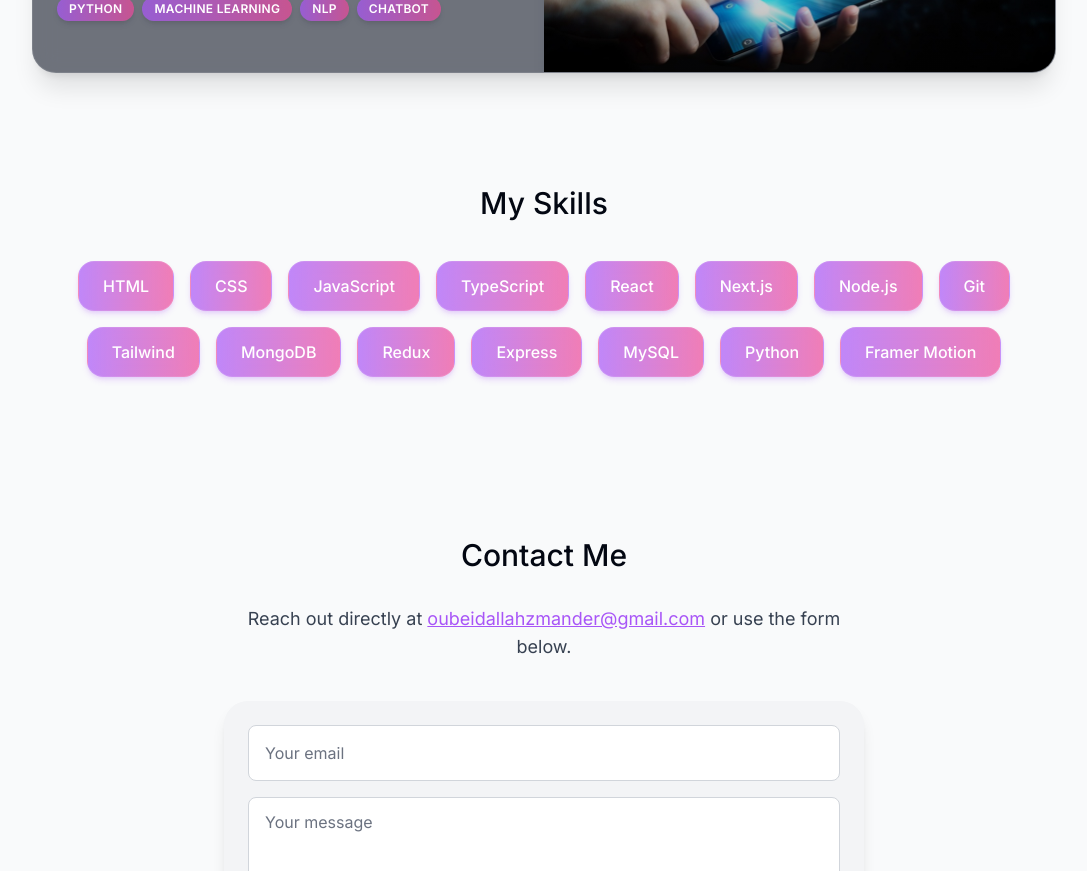
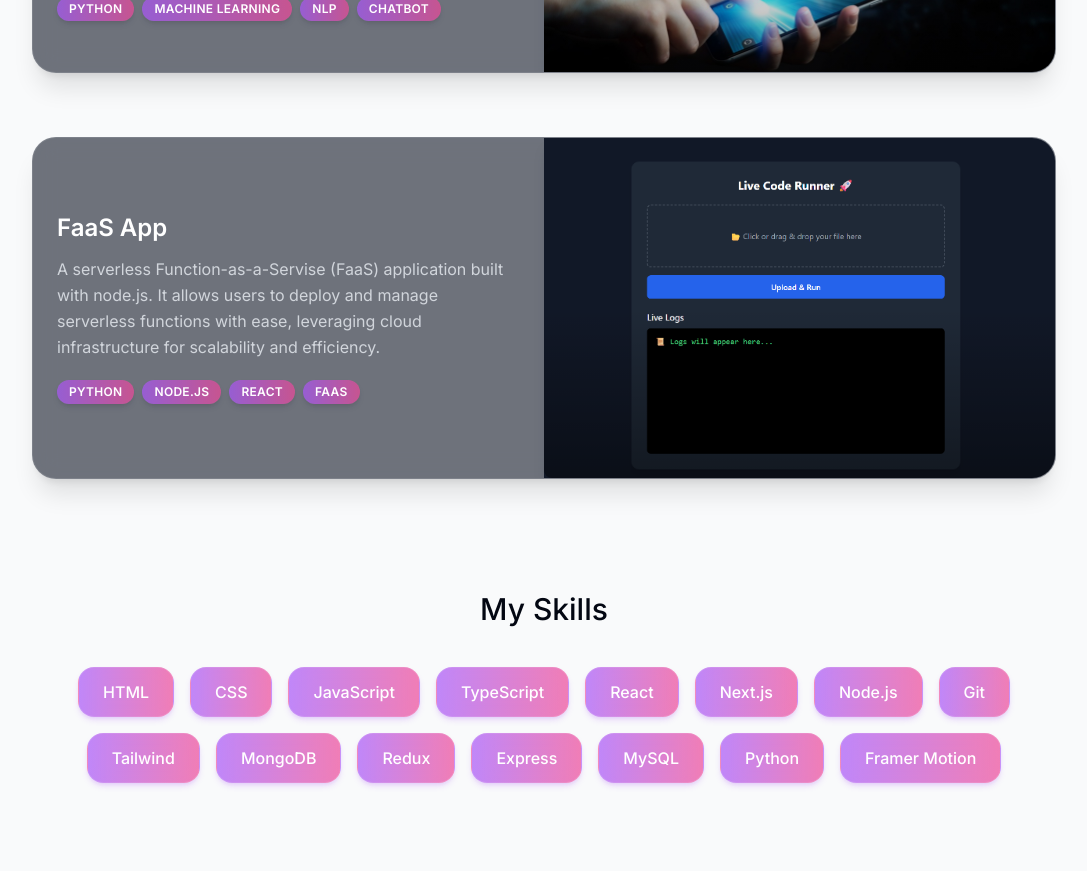
Before and after one commit to Obaydz/Portfolio, a Next.js app: page /Home in a window 1280 px wide. Shown: the part 2040-2911 px from the top of the page, without its empty margins (96-1183 px from the left). Built offline with nearby package versions, Linux system fonts and the light colour scheme.

Commit message:
Add files via upload

```diff
--- a/components/projects.tsx
+++ b/components/projects.tsx
@@ -21,6 +21,13 @@ const projectsData = [
       "A GPU-based chatbot using Python, designed to remember conversation context and respond intelligently. Implements NLP and ML techniques for personalized interactions.",
     tags: ["Python", "Machine Learning", "NLP", "Chatbot"],
     imageUrl: "/ai.png",
+  },
+  {
+    title: "FaaS App",
+    description:
+      "A serverless Function-as-a-Servise (FaaS) application built with node.js. It allows users to deploy and manage serverless functions with ease, leveraging cloud infrastructure for scalability and efficiency.",
+    tags: ["Python", "Node.js", "React", "FaaS"],
+    imageUrl: "/faas.png",
   },
 ];
 
```
